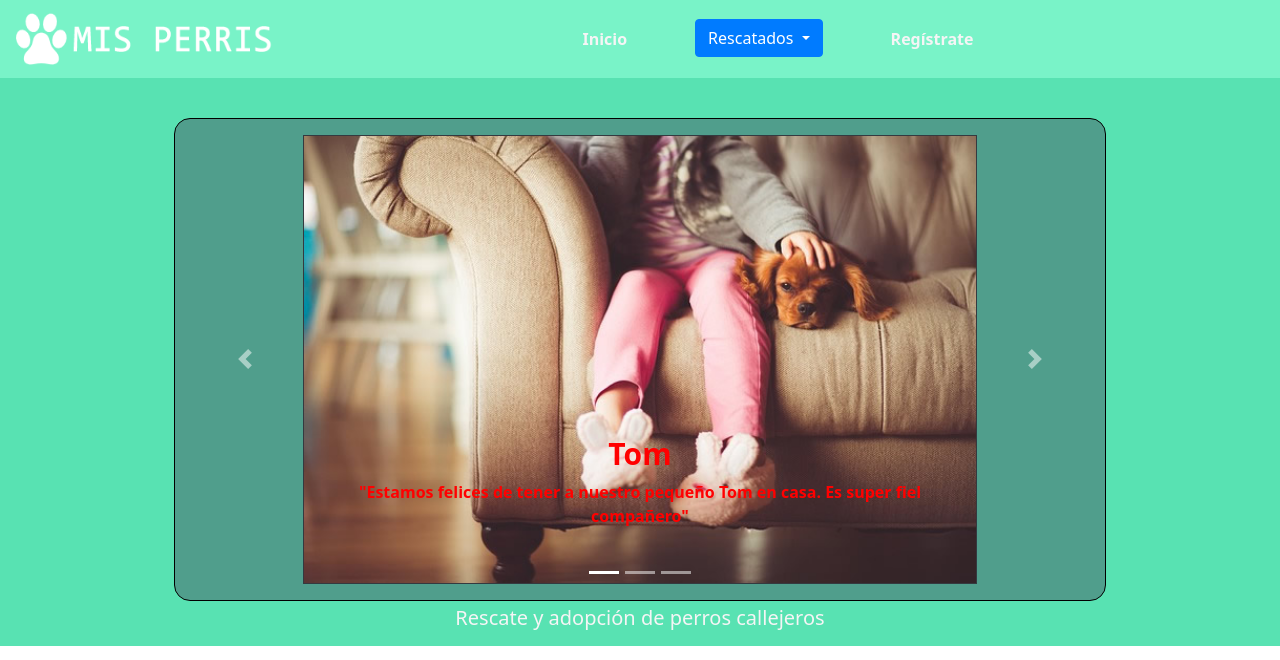
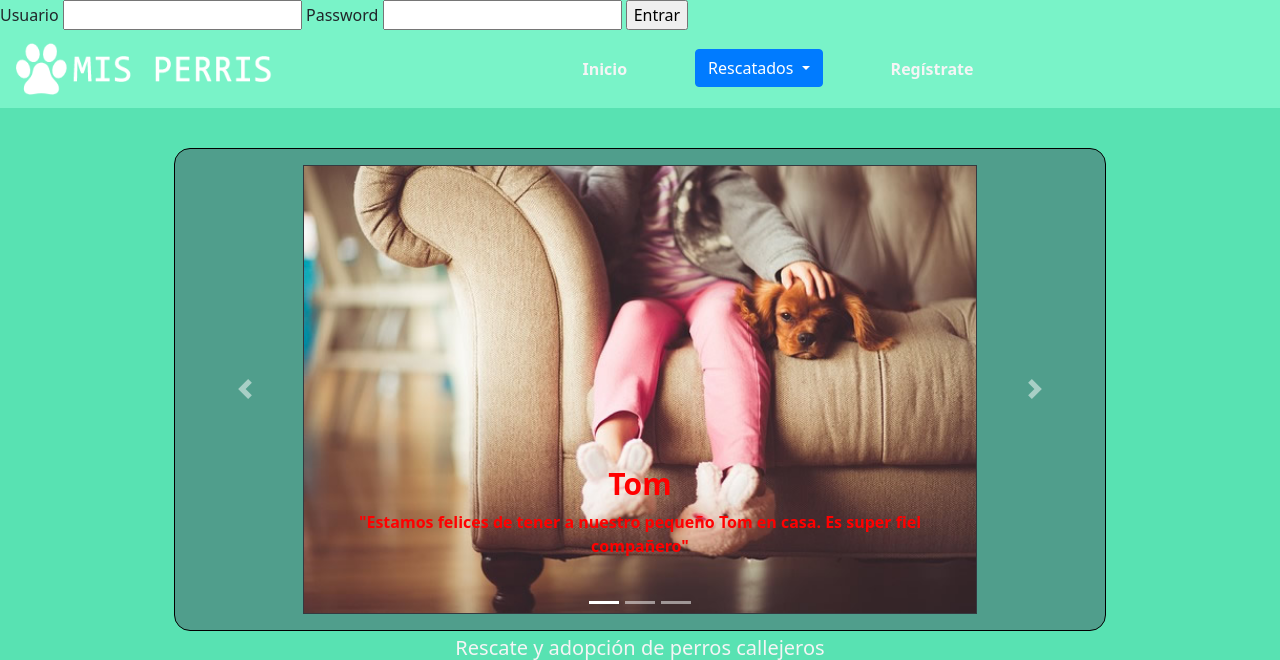
Before and after one commit to cogodyz/Pasteleria, a Django app: page / in a window 1280 px wide. Shown: the top 660 px of the page. Run offline with Django 3.2, Linux system fonts and the light colour scheme; parts of the project's set-up code (start-up, migrations or seed data) failed here and were passed over; some libraries are stand-ins or nearby versions.

Commit message:
solucion error

```diff
--- a/templates/base/base.html
+++ b/templates/base/base.html
@@ -16,6 +16,42 @@
 <body>
 <div class="container-fluid" >
         <header class="row  sticky-top">
+
+
+            <div class="Container-login" style="background: #79F3C8" class="row login">
+                {% if user.is_authenticated %}
+
+                  <form method="post" action="/logout/">
+
+                   {% csrf_token %}
+
+                   Bienvenido: {{user}}
+
+                   <input type="submit" value="Salir" />
+
+                   <input type="hidden" name="next" value="{% url 'index' %}">
+
+                  </form>
+
+                {% else %}
+
+                  <form method="post" action="/login/">
+
+                   {% csrf_token %}
+
+                   Usuario <input type="text" name="username">
+
+                   Password <input type="password" name="password">
+
+                   <input type="submit" value="Entrar" />
+
+                   <input type="hidden" name="next" value="{% url 'index' %}">
+
+                {% endif %}
+                  </form>
+              </div>
+
+
                 <nav class="navbar col-12   navbar-expand-md">
                     <a class="navbar-brand" href="{% url 'index' %}"><img src="{% static 'img/logo.png' %}" width="260" height="52" alt="NO HAYs"></a>
                     <button class="navbar-toggler   custom-toggler " type="button" data-toggle="collapse" data-target="#navbarNav" aria-controls="navbarNav" aria-expanded="false" aria-label="Toggle navigation">
```
Also changed, not shown: db.sqlite3.
